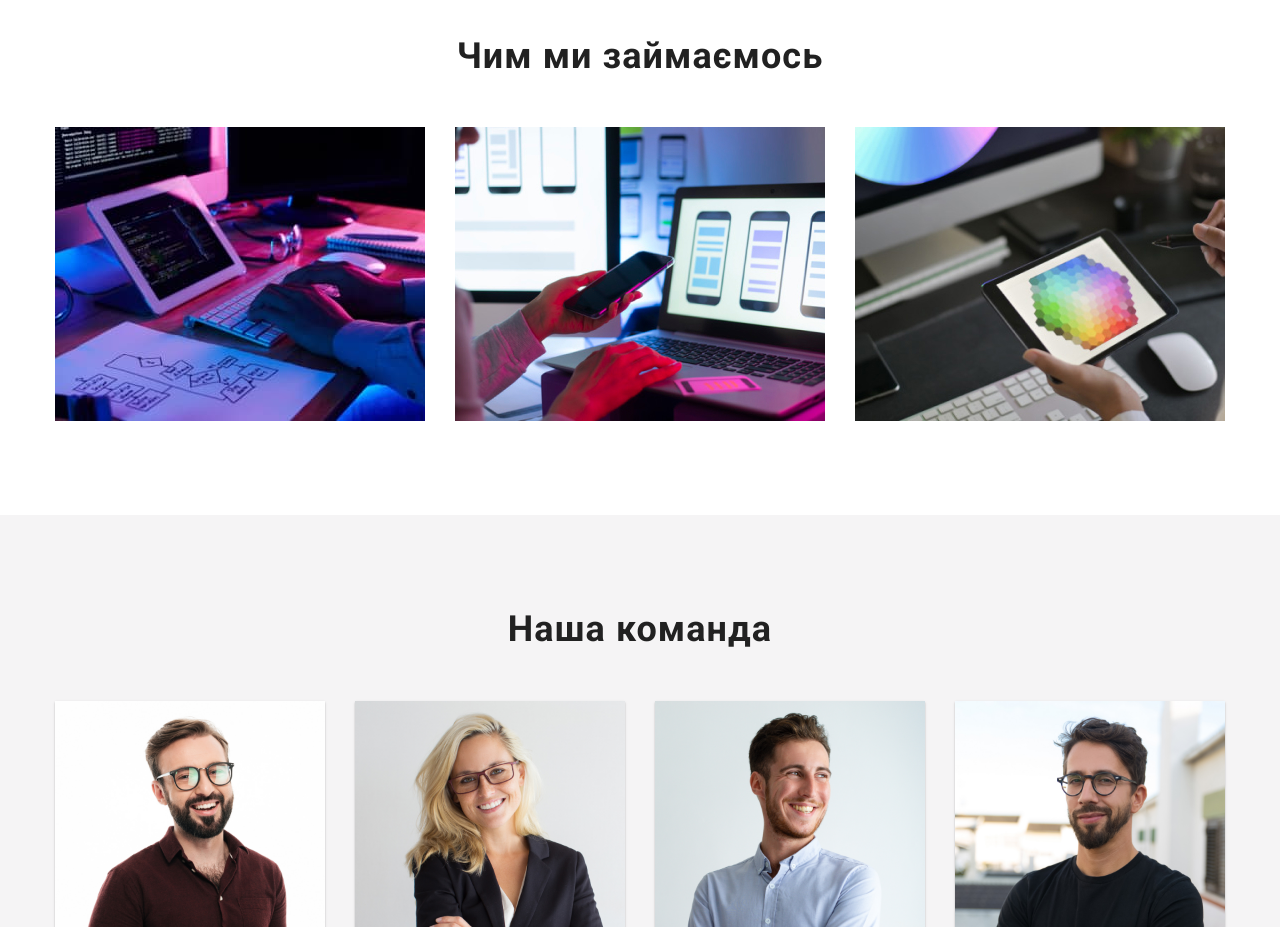
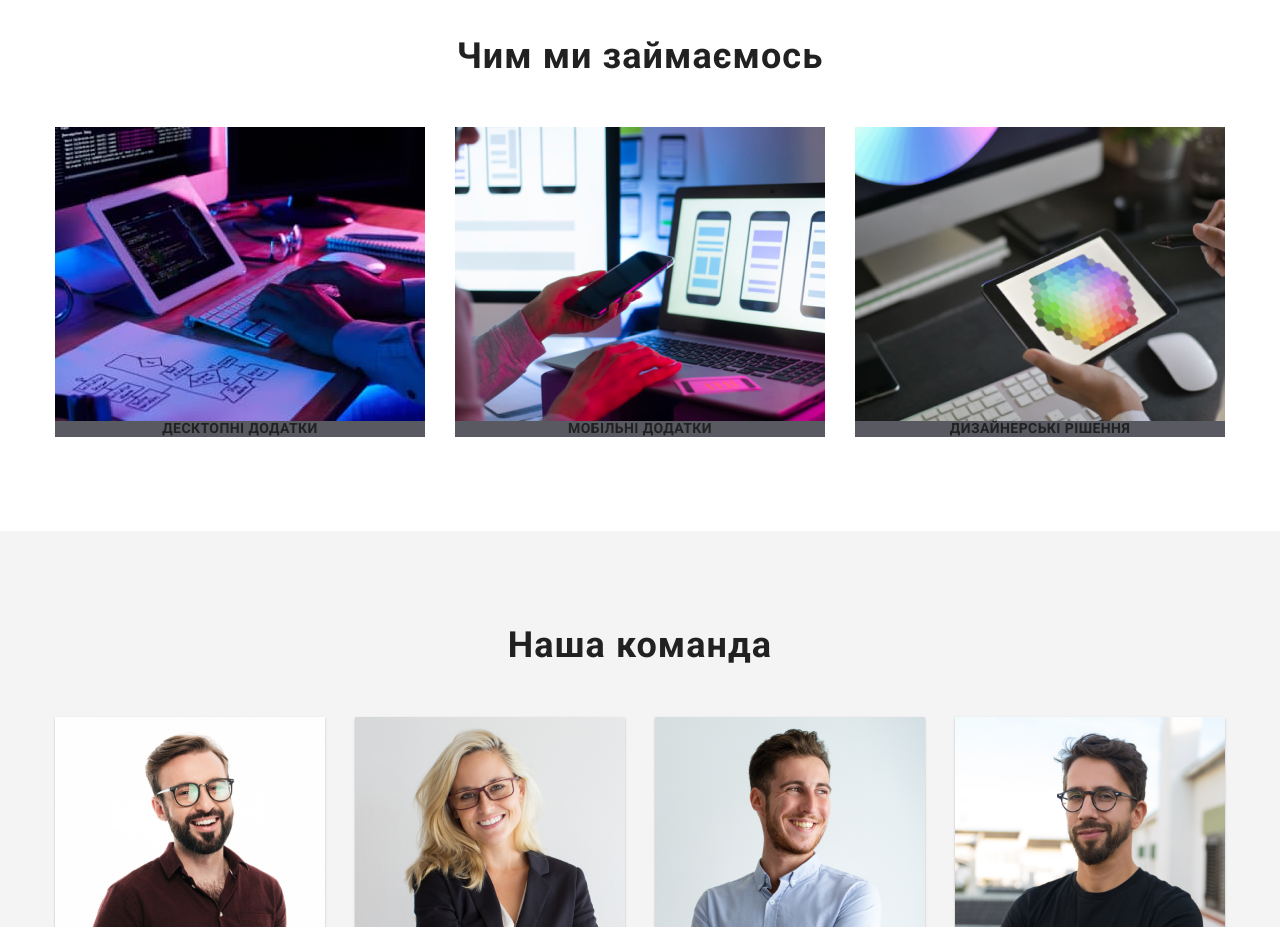
Before and after one commit to AlinaS25/goit-markup-hw-05, a plain HTML site: page index.html in a window 1280 px wide. Shown: the part 1080-2007 px from the top of the page. Drawn offline with nearby package versions, Linux system fonts and the light colour scheme.

Commit message:
картки

```diff
--- a/css/styles.css
+++ b/css/styles.css
@@ -287,6 +287,22 @@ button {
 .images {
   padding: 0 15px;
   list-style: none;
+}
+
+.images-wrapper{
+  position: relative;
+  bottom: 0;
+  background-color: rgba(47, 48, 58, 0.8);
+  overflow: hidden;
+
+}
+.label-text{
+  font-weight: 700;
+font-size: 14px;
+line-height: 1.14;
+text-align: center;
+letter-spacing: 0.03em;
+text-transform: uppercase;
 }
 .sec-four {
   background-color: var(--secondary-white-color);
--- a/index.html
+++ b/index.html
@@ -120,25 +120,41 @@
           <h2 class="sec-head">Чим ми займаємось</h2>
           <ul class="images-block">
             <li class="images">
+              <div class="images-wrapper">
+                <a href="#"></a>
               <img
                 src="./img/1.jpg"
                 alt="Чоловік працює над кодом сайту"
                 width="370"
               />
+              <p class="label-text">Десктопні додатки</p>
+
+          </a>
+        </div>
             </li>
             <li class="images">
+              <div class="images-wrapper">
+              <a href="#">
               <img
                 src="./img/2.jpg"
                 alt="Жінка з телефоном та ноутбуком"
                 width="370"
               />
+              <p class="label-text">Мобільні додатки</p>
+            </a>
+          </div>
             </li>
             <li class="images">
+              <div class="images-wrapper">
+              <a href="#">
               <img
                 src="./img/3.jpg"
                 alt="планшет в якому відкрито палітру кольорів"
                 width="370"
               />
+              <p class="label-text">Дизайнерські рішення</p>
+            </a>
+          </div>
             </li>
           </ul>
         </div>
```
